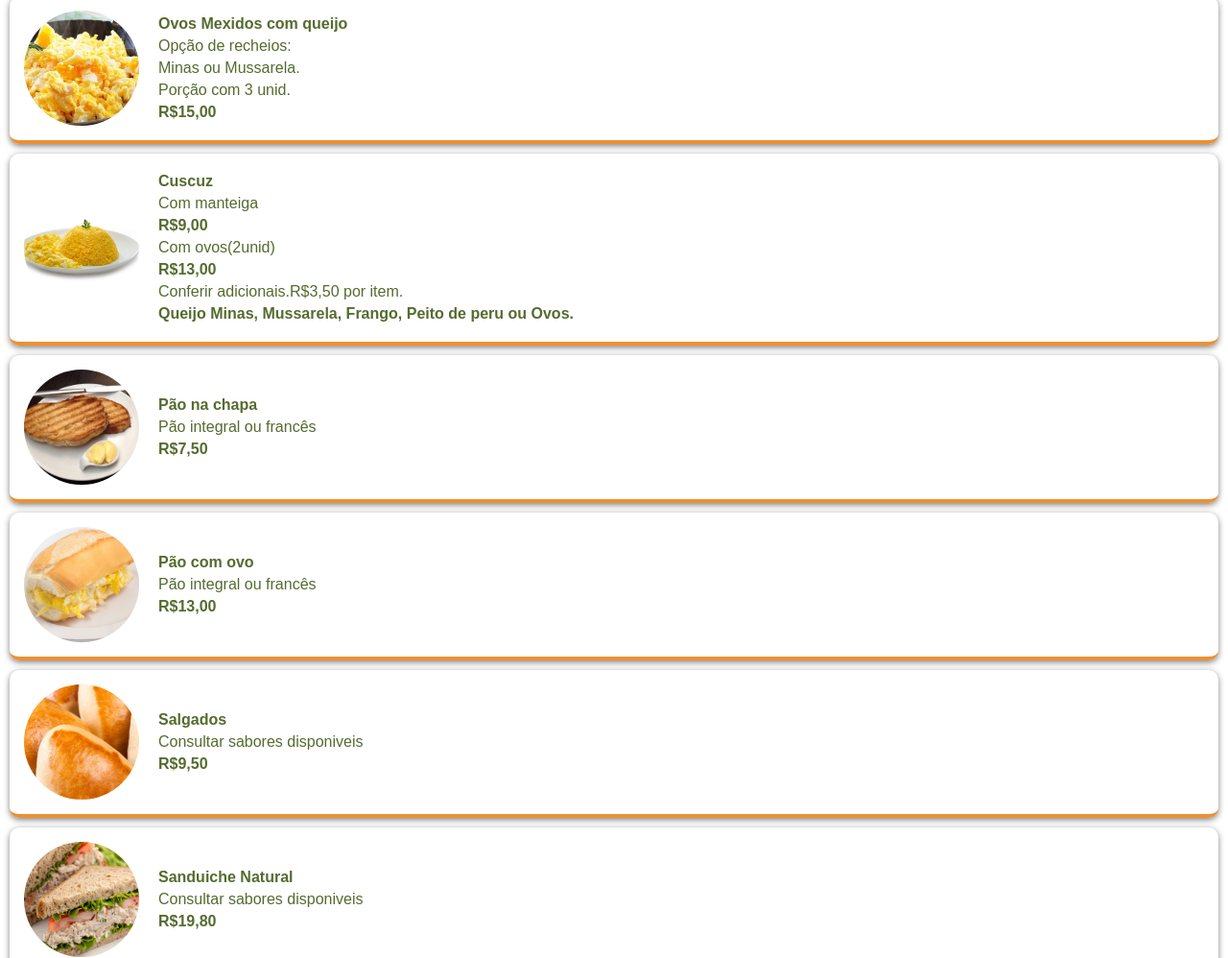
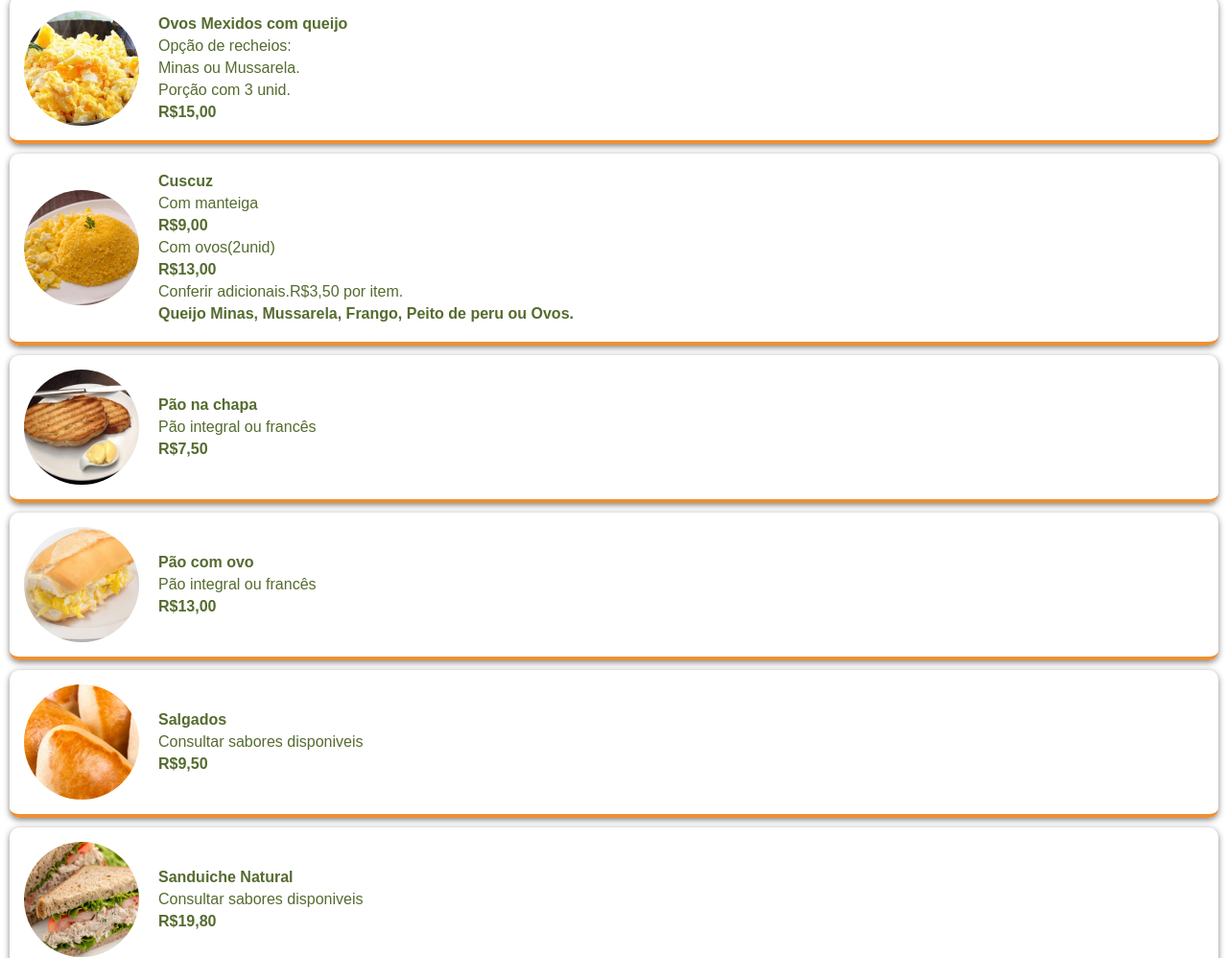
Before and after one commit to lucasdantaas/manga, a plain HTML site: page index.html in a window 1280 px wide. Shown: the part 2549-3547 px from the top of the page at 96% size. Drawn offline with Linux system fonts and the light colour scheme.

Commit message:
Add files via upload

```diff
--- a/index.html
+++ b/index.html
@@ -143,7 +143,7 @@
                 </div>
             </div>
            <div class="produto2">
-                <img src="src/static/image/cuscuz.jpeg" alt="" class="img-produto">
+                <img src="src/static/image/cus.jpg" alt="" class="img-produto">
                 <div class="legenda2">
                     <strong><p>Cuscuz</p></strong>
                     <p>Com manteiga</p>
```
